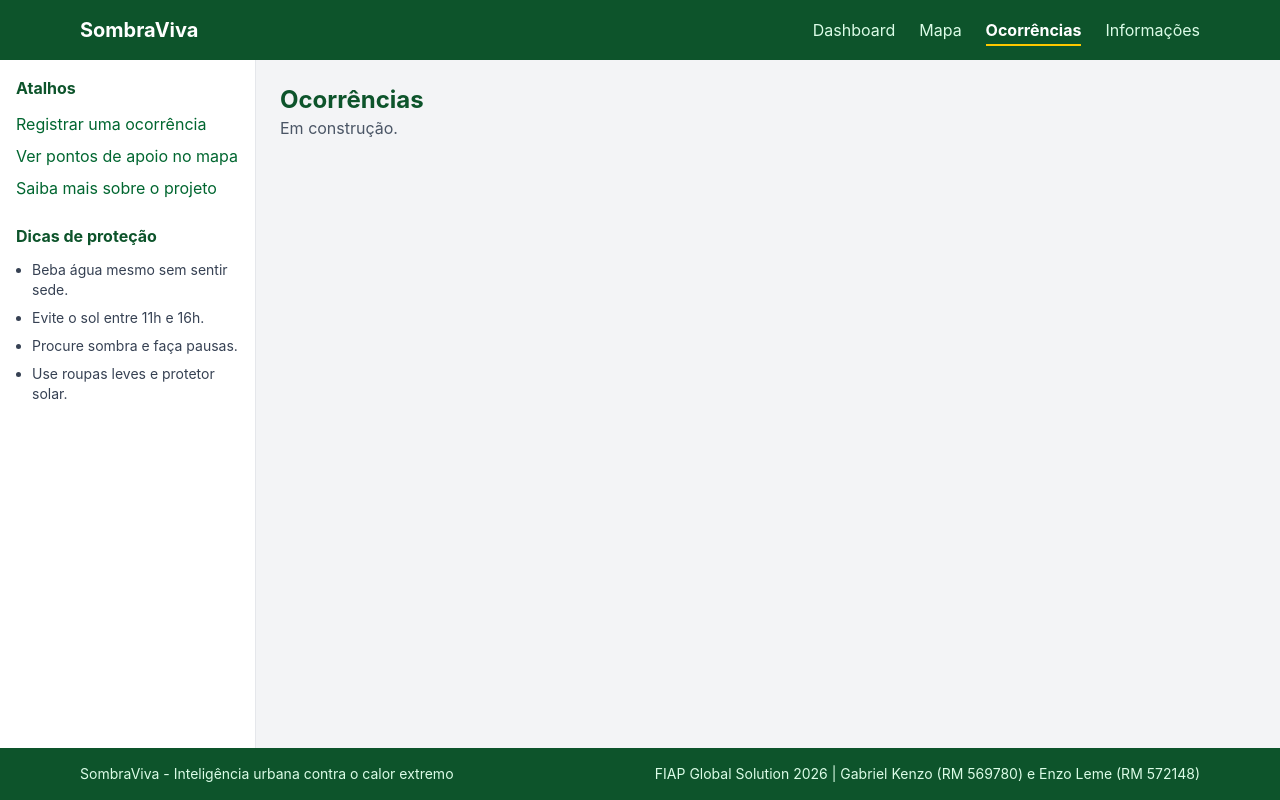
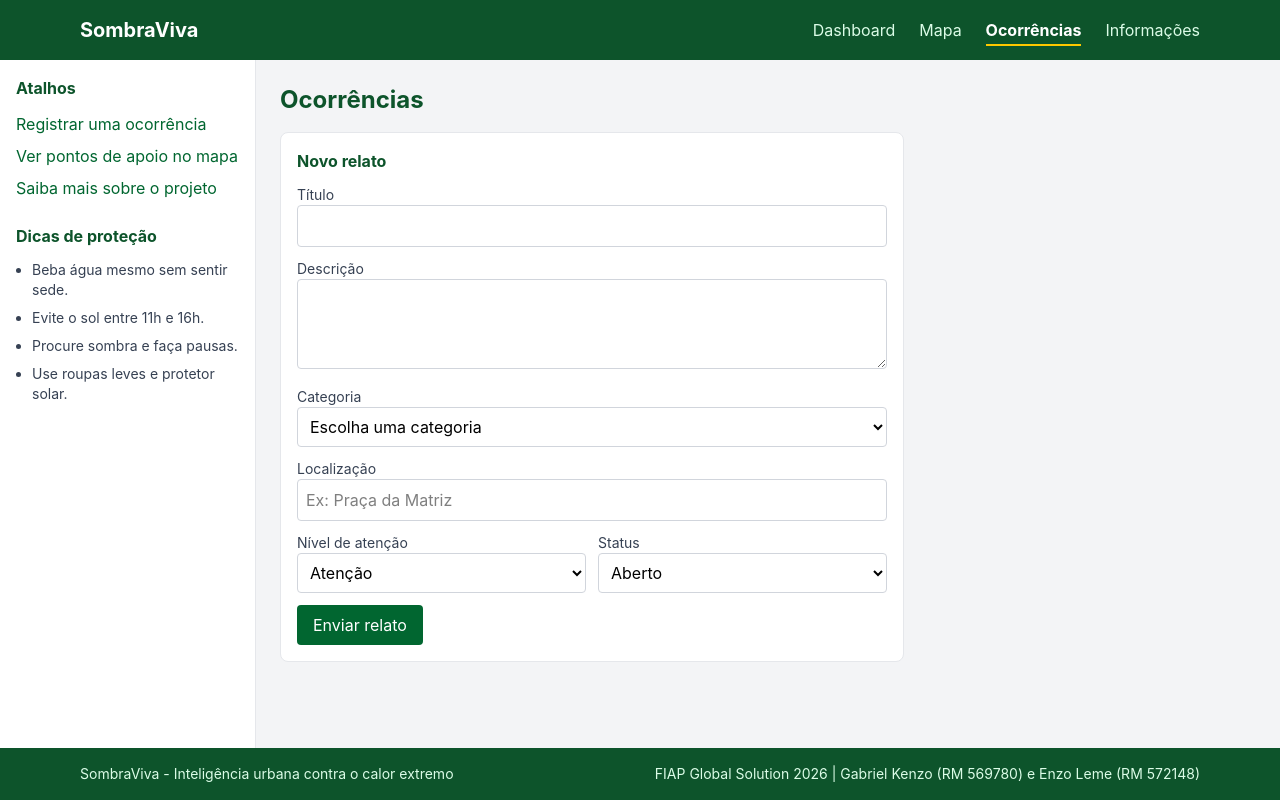
Before and after one commit to gabkenzoo/front-gs, a React (Vite) app: page /ocorrencias in a window 1280 px wide. Built offline with nearby package versions, Linux system fonts and the light colour scheme.

Commit message:
Cria o ReportList com filtros, edição e exclusão local

```diff
--- /dev/null
+++ b/src/components/reports/ReportForm.jsx
@@ -0,0 +1,195 @@
+import { useState, useEffect } from 'react'
+import { categorias, niveis, listaStatus } from '../../utils/constantes'
+import { validarRelato } from '../../utils/validacao'
+
+const formularioVazio = {
+  titulo: '',
+  descricao: '',
+  categoria: '',
+  localizacao: '',
+  nivel_atencao: 'atencao',
+  status: 'aberto',
+}
+
+function ReportForm({ relatoEditando, onSalvar, onCancelar }) {
+  const [dados, setDados] = useState(formularioVazio)
+  const [erros, setErros] = useState({})
+
+  // quando clica em editar, preenche o formulário com o relato escolhido
+  useEffect(() => {
+    if (relatoEditando) {
+      setDados(relatoEditando)
+    } else {
+      setDados(formularioVazio)
+    }
+    setErros({})
+  }, [relatoEditando])
+
+  // atualiza o campo que foi digitado
+  function mudarCampo(evento) {
+    setDados({ ...dados, [evento.target.name]: evento.target.value })
+  }
+
+  function enviar(evento) {
+    evento.preventDefault()
+
+    const errosEncontrados = validarRelato(dados)
+    if (Object.keys(errosEncontrados).length > 0) {
+      setErros(errosEncontrados)
+      return
+    }
+
+    onSalvar(dados)
+
+    // se era um relato novo, limpa o formulário
+    if (!relatoEditando) {
+      setDados(formularioVazio)
+    }
+    setErros({})
+  }
+
+  const classeCampo =
+    'w-full border border-gray-300 rounded p-2 focus:outline-none focus:border-green-700'
+
+  return (
+    <form
+      onSubmit={enviar}
+      className="bg-white rounded-lg border border-gray-200 p-4 flex flex-col gap-3"
+    >
+      <h2 className="font-bold text-green-900">
+        {relatoEditando ? 'Editar relato' : 'Novo relato'}
+      </h2>
+
+      <div>
+        <label htmlFor="titulo" className="block text-sm text-gray-700">
+          Título
+        </label>
+        <input
+          id="titulo"
+          name="titulo"
+          value={dados.titulo}
+          onChange={mudarCampo}
+          className={classeCampo}
+        />
+        {erros.titulo && <p className="text-sm text-red-600">{erros.titulo}</p>}
+      </div>
+
+      <div>
+        <label htmlFor="descricao" className="block text-sm text-gray-700">
+          Descrição
+        </label>
+        <textarea
+          id="descricao"
+          name="descricao"
+          rows="3"
+          value={dados.descricao}
+          onChange={mudarCampo}
+          className={classeCampo}
+        />
+        {erros.descricao && (
+          <p className="text-sm text-red-600">{erros.descricao}</p>
+        )}
+      </div>
+
+      <div>
+        <label htmlFor="categoria" className="block text-sm text-gray-700">
+          Categoria
+        </label>
+        <select
+          id="categoria"
+          name="categoria"
+          value={dados.categoria}
+          onChange={mudarCampo}
+          className={classeCampo}
+        >
+          <option value="">Escolha uma categoria</option>
+          {categorias.map((categoria) => (
+            <option key={categoria} value={categoria}>
+              {categoria}
+            </option>
+          ))}
+        </select>
+        {erros.categoria && (
+          <p className="text-sm text-red-600">{erros.categoria}</p>
+        )}
+      </div>
+
+      <div>
+        <label htmlFor="localizacao" className="block text-sm text-gray-700">
+          Localização
+        </label>
+        <input
+          id="localizacao"
+          name="localizacao"
+          placeholder="Ex: Praça da Matriz"
+          value={dados.localizacao}
+          onChange={mudarCampo}
+          className={classeCampo}
+        />
+        {erros.localizacao && (
+          <p className="text-sm text-red-600">{erros.localizacao}</p>
+        )}
+      </div>
+
+      <div className="grid grid-cols-1 sm:grid-cols-2 gap-3">
+        <div>
+          <label htmlFor="nivel_atencao" className="block text-sm text-gray-700">
+            Nível de atenção
+          </label>
+          <select
+            id="nivel_atencao"
+            name="nivel_atencao"
+            value={dados.nivel_atencao}
+            onChange={mudarCampo}
+            className={classeCampo}
+          >
+            {niveis.map((nivel) => (
+              <option key={nivel.valor} value={nivel.valor}>
+                {nivel.nome}
+              </option>
+            ))}
+          </select>
+        </div>
+
+        <div>
+          <label htmlFor="status" className="block text-sm text-gray-700">
+            Status
+          </label>
+          <select
+            id="status"
+            name="status"
+            value={dados.status}
+            onChange={mudarCampo}
+            className={classeCampo}
+          >
+            {listaStatus.map((item) => (
+              <option key={item.valor} value={item.valor}>
+                {item.nome}
+              </option>
+            ))}
+          </select>
+        </div>
+      </div>
+
+      <div className="flex gap-2">
+        <button
+          type="submit"
+          className="bg-green-800 text-white px-4 py-2 rounded hover:bg-green-900"
+        >
+          {relatoEditando ? 'Salvar alterações' : 'Enviar relato'}
+        </button>
+        {relatoEditando && (
+          <button
+            type="button"
+            onClick={onCancelar}
+            className="border border-gray-300 px-4 py-2 rounded hover:bg-gray-100"
+          >
+            Cancelar
+          </button>
+        )}
+      </div>
+    </form>
+  )
+}
+
+export default ReportForm
--- a/src/pages/Ocorrencias.jsx
+++ b/src/pages/Ocorrencias.jsx
@@ -1,8 +1,25 @@
+import { useState } from 'react'
+import ReportForm from '../components/reports/ReportForm'
+
 function Ocorrencias() {
+  const [mensagem, setMensagem] = useState('')
+
+  function salvar(dados) {
+    console.log('Relato enviado:', dados)
+    setMensagem('Relato validado. Ainda não está sendo salvo na API.')
+  }
+
   return (
-    <main className="p-6">
-      <h1 className="text-2xl font-bold text-green-900">Ocorrências</h1>
-      <p className="text-gray-600">Em construção.</p>
+    <main className="p-6 max-w-2xl">
+      <h1 className="text-2xl font-bold text-green-900 mb-4">Ocorrências</h1>
+
+      {mensagem && (
+        <p className="bg-green-100 text-green-800 p-3 rounded mb-4">
+          {mensagem}
+        </p>
+      )}
+
+      <ReportForm onSalvar={salvar} />
     </main>
   )
 }
--- /dev/null
+++ b/src/utils/constantes.js
@@ -0,0 +1,19 @@
+export const categorias = [
+  'Bebedouro sem água',
+  'Praça sem sombra',
+  'Ponto de apoio fechado',
+  'Região com calor intenso',
+  'Necessidade de espaço de descanso',
+]
+
+export const niveis = [
+  { valor: 'baixo', nome: 'Baixo' },
+  { valor: 'atencao', nome: 'Atenção' },
+  { valor: 'alto', nome: 'Alto' },
+]
+
+export const listaStatus = [
+  { valor: 'aberto', nome: 'Aberto' },
+  { valor: 'em_analise', nome: 'Em análise' },
+  { valor: 'resolvido', nome: 'Resolvido' },
+]
--- /dev/null
+++ b/src/utils/validacao.js
@@ -0,0 +1,18 @@
+export function validarRelato(dados) {
+  const erros = {}
+
+  if (dados.titulo.trim().length < 3) {
+    erros.titulo = 'O título precisa ter pelo menos 3 letras.'
+  }
+  if (dados.descricao.trim().length < 10) {
+    erros.descricao = 'A descrição precisa ter pelo menos 10 letras.'
+  }
+  if (dados.categoria === '') {
+    erros.categoria = 'Escolha uma categoria.'
+  }
+  if (dados.localizacao.trim() === '') {
+    erros.localizacao = 'Informe onde fica o problema.'
+  }
+
+  return erros
+}
```
